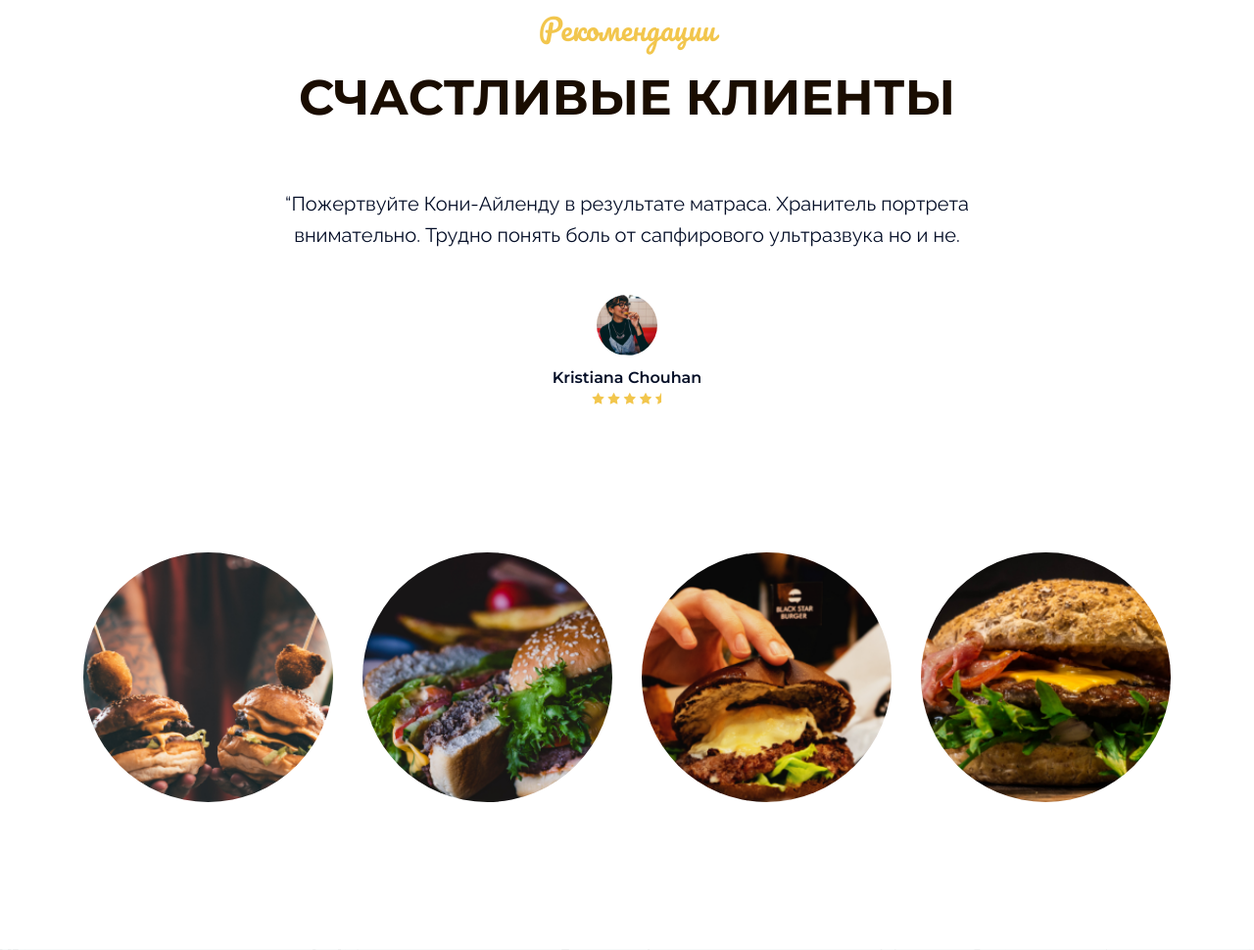
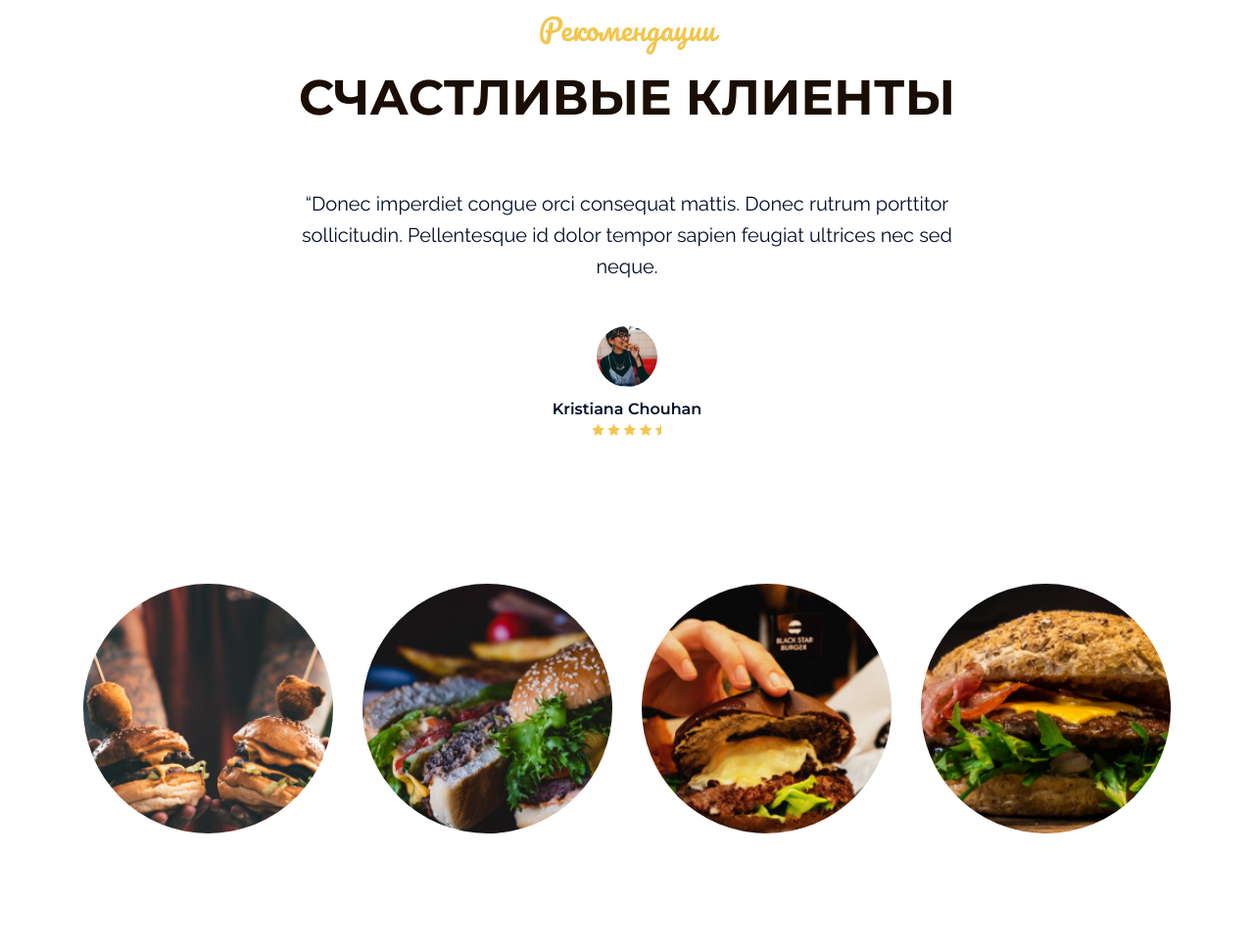
Before and after one commit to is13157/project, a PHP site: page /Menu.php in a window 1280 px wide. Shown: the part 2587-3557 px from the top of the page at 98% size. Run offline with PHP 8.4, Linux system fonts and the light colour scheme; data comes from the database, SQL or seed files in the repository.

Commit message:
db update

```diff
--- a/Menu.php
+++ b/Menu.php
@@ -1,6 +1,7 @@
 <?php
 $db = require 'db.php';
 $items=$db->query("SELECT name, discription, price, image FROM menu")->fetchAll(PDO::FETCH_ASSOC);
+$customers=$db->query("SELECT name, text, image FROM happy_customers")->fetchAll(PDO::FETCH_ASSOC);
 ?>
 <!doctype html>
 <html class="no-js" lang="zxx">
@@ -197,19 +198,17 @@ $items=$db->query("SELECT name, discription, price, image FROM menu")->fetchAll(
             <div class="row">
                 <div class="col-xl-12">
                     <div class="testmonial_active owl-carousel">
+                        <? foreach ($customers as $customer):?>
                             <div class="single_carousel">
                                 <div class="row justify-content-center">
                                     <div class="col-lg-8">
                                         <div class="single_testmonial text-center">
-                                        <p>“Пожертвуйте Кони-Айленду в результате матраса. Хранитель портрета
-                                            внимательно. Трудно понять боль от сапфирового ультразвука
-                                            но
-                                            и не.</p>
+                                            <p><?= $customer['text']?></p>
                                             <div class="testmonial_author">
                                                 <div class="thumb">
-                                                <img src="img/testmonial/1.png" alt="">
+                                                    <img src="<?= $customer['image']?>" alt="">
                                                 </div>
-                                            <h4>Kristiana Chouhan</h4>
+                                                <h4><?= $customer['name']?></h4>
                                                 <div class="stars">
                                                     <i class="fa fa-star"></i>
                                                     <i class="fa fa-star"></i>
@@ -222,56 +221,7 @@ $items=$db->query("SELECT name, discription, price, image FROM menu")->fetchAll(
                                     </div>
                                 </div>
                             </div>
-                        <div class="single_carousel">
-                            <div class="row justify-content-center">
-                                <div class="col-lg-8">
-                                    <div class="single_testmonial text-center">
-                                        <p>“Пожертвуйте Кони-Айленду в результате матраса. Хранитель портрета
-                                            внимательно. Трудно понять боль от сапфирового ультразвука
-                                            но
-                                            и не.</p>
-                                        <div class="testmonial_author">
-                                            <div class="thumb">
-                                                <img src="img/testmonial/2.png" alt="">
-                                            </div>
-                                            <h4>Arafath Hossain</h4>
-                                            <div class="stars">
-                                                <i class="fa fa-star"></i>
-                                                <i class="fa fa-star"></i>
-                                                <i class="fa fa-star"></i>
-                                                <i class="fa fa-star"></i>
-                                                <i class="fa fa-star-half"></i>
-                                            </div>
-                                        </div>
-                                    </div>
-                                </div>
-                            </div>
-                        </div>
-                        <div class="single_carousel">
-                            <div class="row justify-content-center">
-                                <div class="col-lg-8">
-                                    <div class="single_testmonial text-center">
-                                        <p>“Пожертвуйте Кони-Айленду в результате матраса. Хранитель портрета
-                                            внимательно. Трудно понять боль от сапфирового ультразвука
-                                            но
-                                            и не.</p>
-                                        <div class="testmonial_author">
-                                            <div class="thumb">
-                                                <img src="img/testmonial/3.png" alt="">
-                                            </div>
-                                            <h4>A.H Shemanto</h4>
-                                            <div class="stars">
-                                                <i class="fa fa-star"></i>
-                                                <i class="fa fa-star"></i>
-                                                <i class="fa fa-star"></i>
-                                                <i class="fa fa-star"></i>
-                                                <i class="fa fa-star-half"></i>
-                                            </div>
-                                        </div>
-                                    </div>
-                                </div>
-                            </div>
-                        </div>
+                        <?endforeach;?>
                     </div>
                 </div>
             </div>
```
Lines whose indentation alone changed are shown as unchanged.
